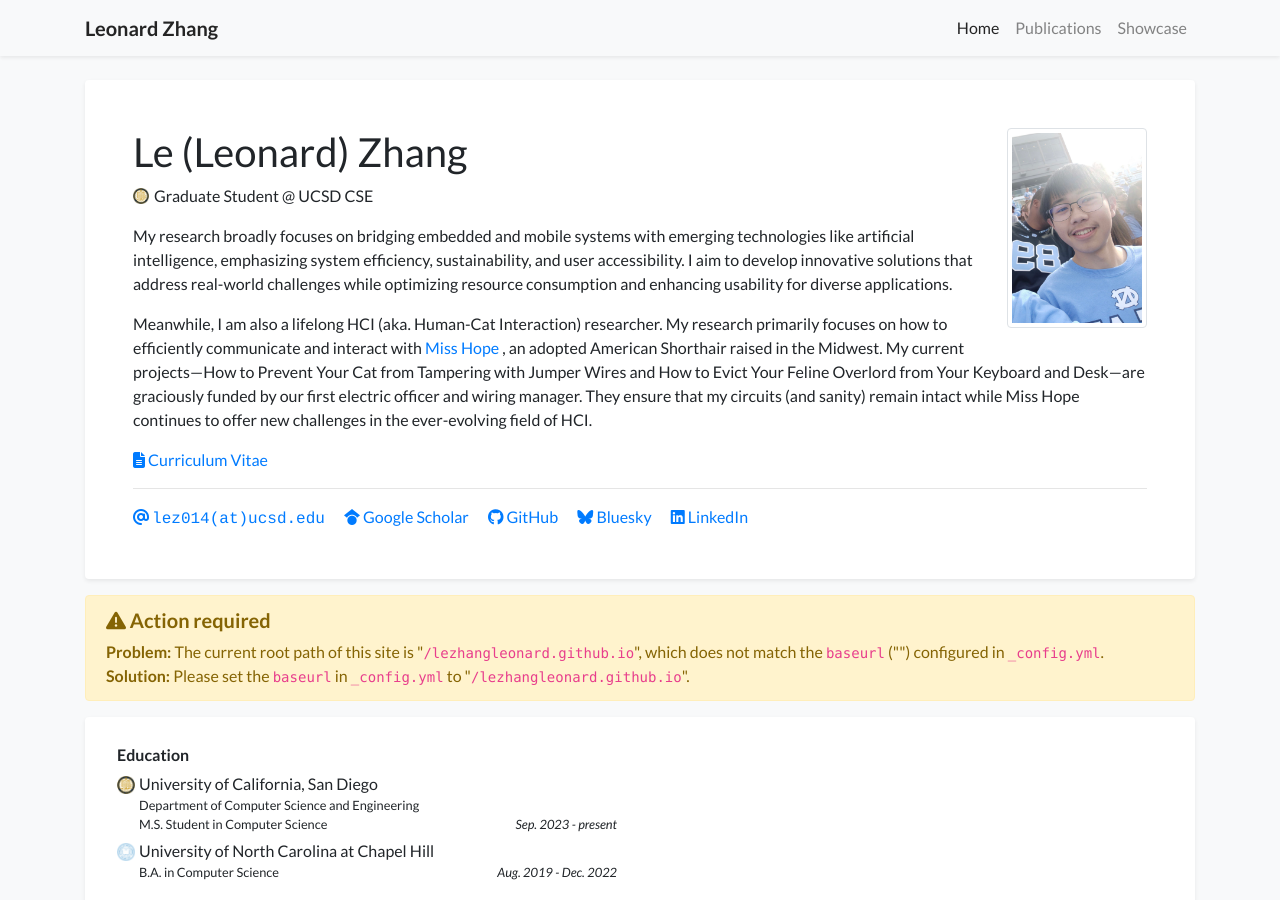
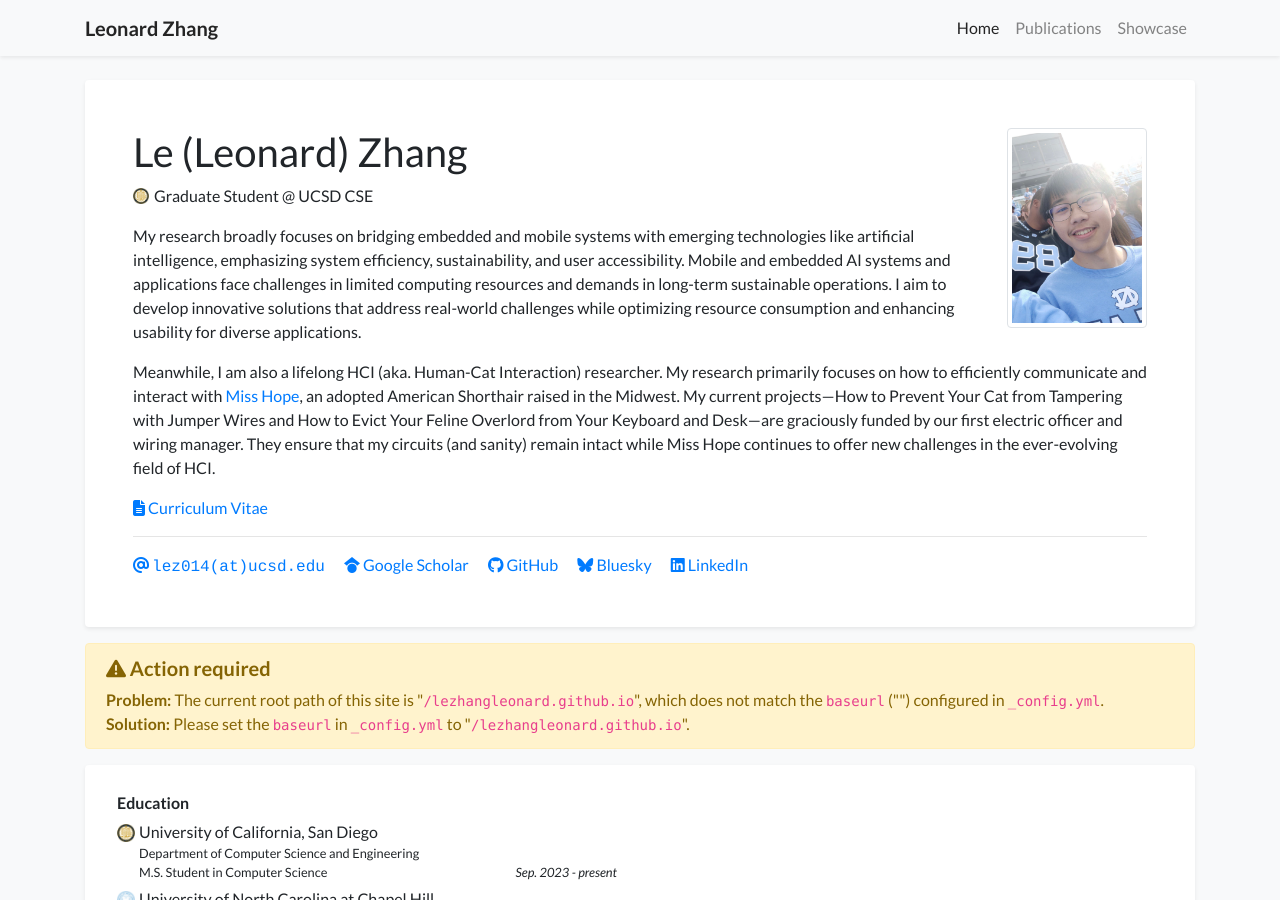
Before and after one commit to lezhangleonard/lezhangleonard.github.io, a Jekyll site: the page built from index.html, in a window 1280 px wide and 900 px high. Built offline with Jekyll 4.4.1, drawn with Linux system fonts in a browser that asks for light colours; nearby versions of some CDN libraries; a style sheet for code colours, icons or effects is not loaded.

Commit message:
Update profile.yml

```diff
--- a/_data/profile.yml
+++ b/_data/profile.yml
@@ -17,12 +17,14 @@ short_bio_text_justify: false
 short_bio: >-
   <p>
     My research broadly focuses on bridging embedded and mobile systems with emerging technologies like artificial intelligence, emphasizing system efficiency, sustainability, and user accessibility.
+     Mobile and embedded AI systems and applications face challenges in limited computing resources and demands in long-term sustainable operations.
     I aim to develop innovative solutions that address real-world challenges while optimizing resource consumption and enhancing usability for diverse applications.
   </p>
 
+
   <p>
     Meanwhile, I am also a lifelong HCI (aka. Human-Cat Interaction) researcher.
-    My research primarily focuses on how to efficiently communicate and interact with <a href="./showcase"> Miss Hope </a>, an adopted American Shorthair raised in the Midwest.
+    My research primarily focuses on how to efficiently communicate and interact with <a href="./showcase">Miss Hope</a>, an adopted American Shorthair raised in the Midwest.
     My current projects—How to Prevent Your Cat from Tampering with Jumper Wires and How to Evict Your Feline Overlord from Your Keyboard and Desk—are graciously funded by our first electric officer and wiring manager.
     They ensure that my circuits (and sanity) remain intact while Miss Hope continues to offer new challenges in the ever-evolving field of HCI.
   </p>
```
